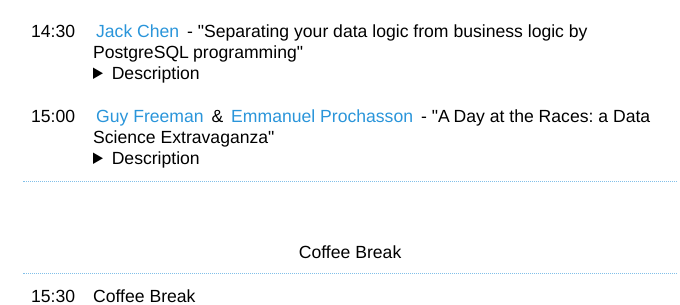
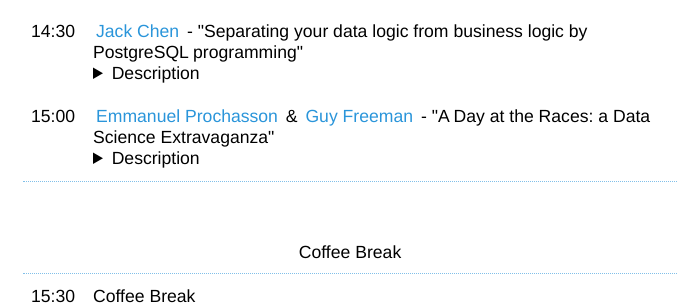
Before and after one commit to hkcodeconf/hongkong.codeconf.io, a Jekyll site: the page built from index.html, in a window 1280 px wide and 900 px high, scrolled down 8363 px. Shown: the part 154-459 px from the top of the window, without its empty margins (290-970 px from the left). Built offline with Jekyll 4.4.1, drawn with Linux system fonts in a browser that asks for light colours; some web fonts are replaced; part of the change alters nothing that is shown.

```diff
--- a/_data/schedule.yml
+++ b/_data/schedule.yml
@@ -76,10 +76,10 @@ This year, Pebble is releasing new devices, and a new OS and SDK revision, inclu
       title: "A Day at the Races: a Data Science Extravaganza"
       type: talk
       speakers:
+        - name: "Emmanuel Prochasson"
+          slug: "emmanuel-prochasson"
         - name: "Guy Freeman"
           slug: "guy-freeman"
-        - name: "Emmanuel Prochasson"
-          slug: "emmanuel-prochasson"
       description: "After too many evenings fruitlessly fluttering away ten-dollar notes at the iconic Happy Valley Racecourse, we decided to use our Data Science skillz for the power of good: to make money betting on horse races."
 
 - section: Coffee Break
```
